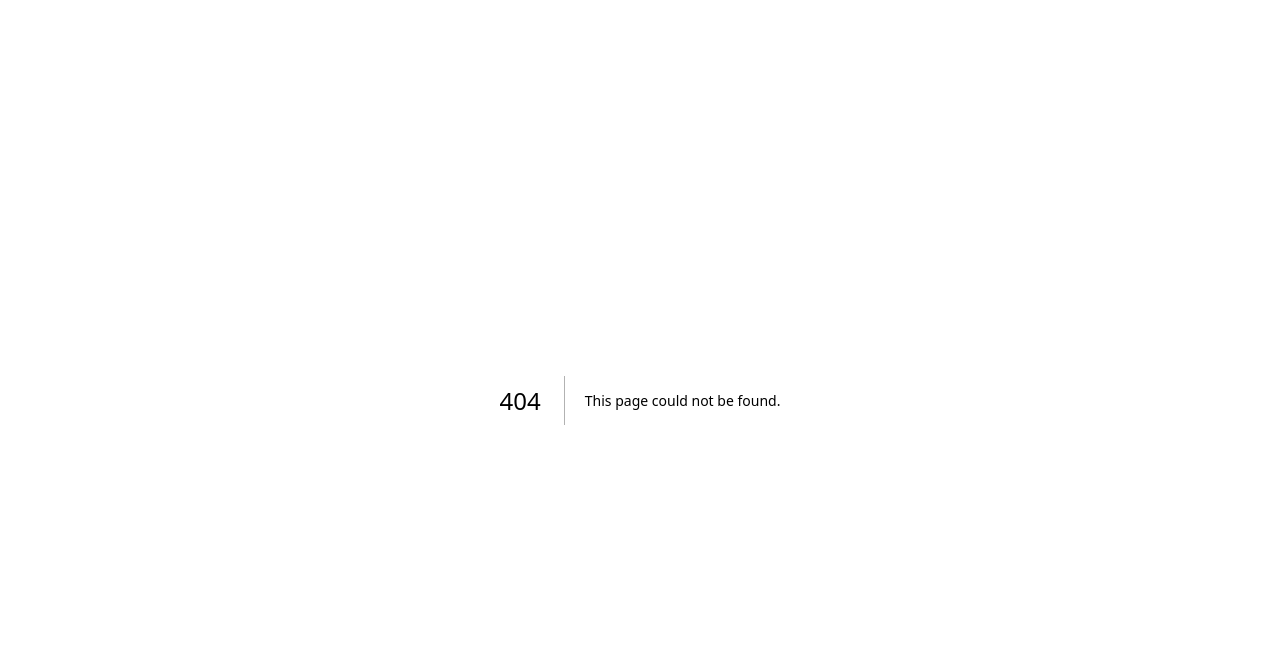
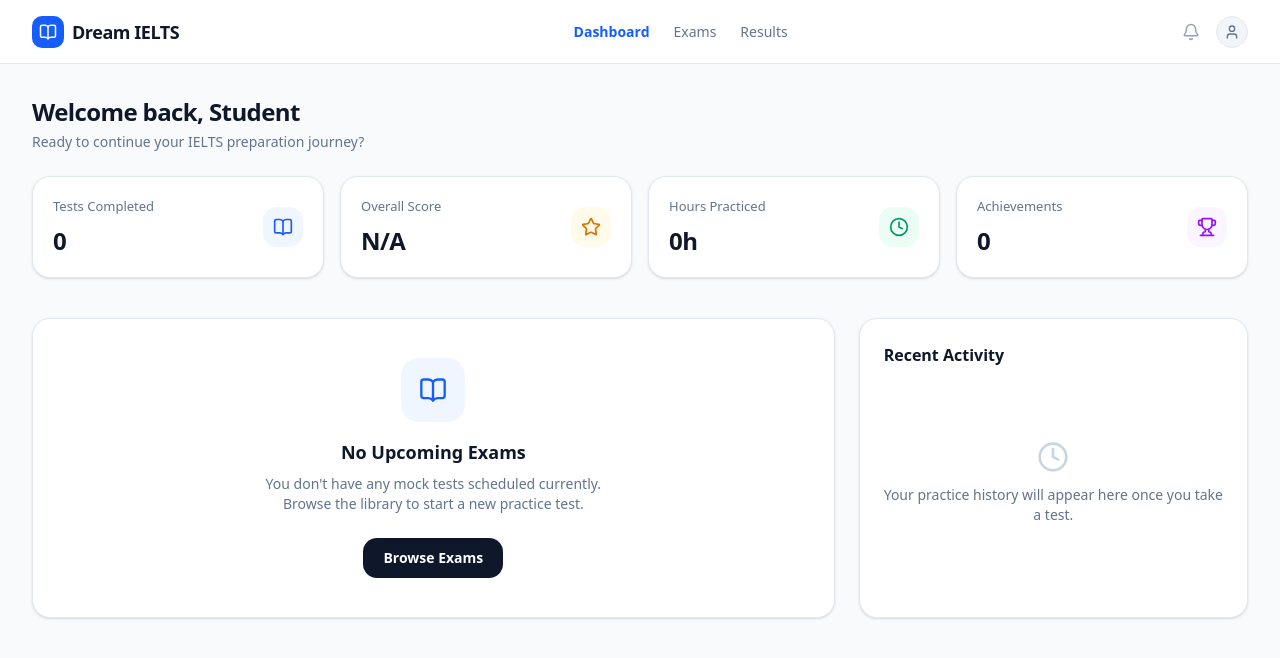
Before and after one commit to nizamseu/ielts, a Next.js app: page /learn in a window 1280 px wide. Before the commit this address had no page. Shown: the top 658 px of the page. Built offline with nearby package versions, Linux system fonts and the light colour scheme.

Commit message:
feat: implement student login page and protect learn routes via proxy middleware

```diff
--- /dev/null
+++ b/app/(student)/learn/layout.tsx
@@ -0,0 +1,40 @@
+import { ReactNode } from "react";
+import { BookOpen, User, Bell } from "lucide-react";
+
+export default function StudentLayout({ children }: { children: ReactNode }) {
+  return (
+    <div className="min-h-screen bg-slate-50 dark:bg-slate-950 flex flex-col">
+      {/* Student Top Navigation */}
+      <header className="h-16 border-b border-slate-200 dark:border-slate-800 bg-white dark:bg-slate-900 sticky top-0 z-30">
+        <div className="max-w-7xl mx-auto px-4 sm:px-6 lg:px-8 h-full flex items-center justify-between">
+          <div className="flex items-center gap-2">
+            <div className="w-8 h-8 rounded-lg bg-blue-600 flex items-center justify-center text-white">
+              <BookOpen size={18} />
+            </div>
+            <span className="font-bold text-slate-900 dark:text-white text-lg tracking-tight">Dream IELTS</span>
+          </div>
+
+          <nav className="hidden md:flex items-center gap-6">
+            <a href="/learn" className="text-sm font-semibold text-blue-600 dark:text-blue-400">Dashboard</a>
+            <a href="/learn/exams" className="text-sm font-medium text-slate-500 hover:text-slate-900 dark:hover:text-white transition-colors">Exams</a>
+            <a href="/learn/results" className="text-sm font-medium text-slate-500 hover:text-slate-900 dark:hover:text-white transition-colors">Results</a>
+          </nav>
+
+          <div className="flex items-center gap-4">
+            <button className="text-slate-400 hover:text-slate-600 dark:hover:text-slate-300">
+              <Bell size={18} />
+            </button>
+            <div className="h-8 w-8 rounded-full bg-slate-100 dark:bg-slate-800 flex items-center justify-center border border-slate-200 dark:border-slate-700">
+              <User size={16} className="text-slate-500" />
+            </div>
+          </div>
+        </div>
+      </header>
+
+      {/* Main Content Area */}
+      <main className="flex-1 flex flex-col w-full max-w-7xl mx-auto px-4 sm:px-6 lg:px-8 py-8">
+        {children}
+      </main>
+    </div>
+  );
+}
--- /dev/null
+++ b/app/(student)/learn/page.tsx
@@ -0,0 +1,78 @@
+"use client";
+
+import { motion } from "framer-motion";
+import { BookOpen, Star, Clock, Trophy } from "lucide-react";
+
+export default function StudentDashboard() {
+  return (
+    <div className="space-y-6">
+      {/* Header */}
+      <div>
+        <h1 className="text-2xl font-bold tracking-tight text-slate-900 dark:text-white">
+          Welcome back, Student
+        </h1>
+        <p className="mt-1 text-sm text-slate-500 dark:text-slate-400">
+          Ready to continue your IELTS preparation journey?
+        </p>
+      </div>
+
+      {/* Stats row */}
+      <div className="grid gap-4 md:grid-cols-2 lg:grid-cols-4">
+        {[
+          { label: "Tests Completed", value: "0", icon: BookOpen, color: "text-blue-600", bg: "bg-blue-50" },
+          { label: "Overall Score", value: "N/A", icon: Star, color: "text-amber-600", bg: "bg-amber-50" },
+          { label: "Hours Practiced", value: "0h", icon: Clock, color: "text-emerald-600", bg: "bg-emerald-50" },
+          { label: "Achievements", value: "0", icon: Trophy, color: "text-purple-600", bg: "bg-purple-50" },
+        ].map((stat, i) => (
+          <motion.div
+            key={i}
+            initial={{ opacity: 0, y: 10 }}
+            animate={{ opacity: 1, y: 0 }}
+            transition={{ delay: i * 0.1 }}
+            className="rounded-2xl border border-slate-200 dark:border-slate-800 bg-white dark:bg-slate-900 p-5 shadow-sm"
+          >
+            <div className="flex items-center justify-between">
+              <div>
+                <p className="text-[13px] font-medium text-slate-500 dark:text-slate-400">
+                  {stat.label}
+                </p>
+                <p className="mt-2 text-2xl font-bold text-slate-900 dark:text-white tracking-tight">
+                  {stat.value}
+                </p>
+              </div>
+              <div className={`h-10 w-10 flex items-center justify-center rounded-xl ${stat.bg} ${stat.color} dark:bg-opacity-10`}>
+                <stat.icon className="h-5 w-5" />
+              </div>
+            </div>
+          </motion.div>
+        ))}
+      </div>
+
+      {/* Main Content Sections */}
+      <div className="grid gap-6 md:grid-cols-2 lg:grid-cols-3 pt-4">
+        {/* Next Exam */}
+        <div className="lg:col-span-2 rounded-2xl border border-slate-200 dark:border-slate-800 bg-white dark:bg-slate-900 p-6 shadow-sm flex flex-col items-center justify-center min-h-[300px] text-center">
+          <div className="w-16 h-16 bg-blue-50 dark:bg-blue-500/10 text-blue-600 dark:text-blue-400 rounded-2xl flex items-center justify-center mb-4">
+            <BookOpen size={28} />
+          </div>
+          <h3 className="text-lg font-bold text-slate-900 dark:text-white mb-2">No Upcoming Exams</h3>
+          <p className="text-sm text-slate-500 max-w-sm mb-6">
+            You don&apos;t have any mock tests scheduled currently. Browse the library to start a new practice test.
+          </p>
+          <button className="px-5 py-2.5 bg-slate-900 dark:bg-white text-white dark:text-slate-900 text-sm font-semibold rounded-xl hover:bg-slate-800 dark:hover:bg-slate-100 transition-colors">
+            Browse Exams
+          </button>
+        </div>
+
+        {/* Recent Activity */}
+        <div className="rounded-2xl border border-slate-200 dark:border-slate-800 bg-white dark:bg-slate-900 p-6 shadow-sm">
+          <h3 className="font-bold text-slate-900 dark:text-white mb-4">Recent Activity</h3>
+          <div className="flex flex-col items-center justify-center h-[200px] text-center">
+            <Clock size={32} className="text-slate-300 dark:text-slate-600 mb-3" />
+            <p className="text-sm text-slate-500">Your practice history will appear here once you take a test.</p>
+          </div>
+        </div>
+      </div>
+    </div>
+  );
+}
--- a/app/login/page.tsx
+++ b/app/login/page.tsx
@@ -31,9 +31,16 @@ export default function LoginPage() {
       } else if (data?.token) {
         // Store the token as a cookie so middleware can protect routes
         document.cookie = `better-auth.session_token=${data.token}; path=/; max-age=${60 * 60 * 24 * 7}; SameSite=Lax`;
-        router.push("/admin");
+
+        // Use user object from session context if available, fallback to basic auth route split
+        if (data?.user?.role === 'student' || data?.user?.role === 'user') {
+          router.push("/learn");
+        } else {
+          router.push("/admin");
+        }
       } else {
-        // Fallback: session was set via httpOnly cookie by the server
+        // Fallback: session was set via httpOnly cookie by the server... we don't have user object
+        // For fallback, might need to fetch me() but we assume admin route for safety here until context loads
         router.push("/admin");
       }
     } catch (err: any) {
--- /dev/null
+++ b/components/RequireRole.tsx
@@ -0,0 +1,53 @@
+"use client";
+
+import { useEffect } from "react";
+import { useRouter, usePathname } from "next/navigation";
+import { useSession } from "@/lib/auth-client";
+import { Loader2 } from "lucide-react";
+
+export function RequireRole({
+  children,
+  allowedRoles,
+  fallbackRoute
+}: {
+  children: React.ReactNode;
+  allowedRoles: string[];
+  fallbackRoute: string;
+}) {
+  const router = useRouter();
+  const pathname = usePathname();
+  const { data: session, isPending } = useSession();
+
+  useEffect(() => {
+    if (!isPending) {
+      if (!session) {
+        router.push("/login");
+        return;
+      }
+
+      // Default missing roles to 'student' so they don't accidentally bypass admin checks
+      const userRole = session?.user?.role || 'student';
+
+      if (!allowedRoles.includes(userRole)) {
+        router.replace(fallbackRoute);
+      }
+    }
+  }, [session, isPending, router, allowedRoles, fallbackRoute, pathname]);
+
+  if (isPending) {
+    return (
+      <div className="flex h-screen w-full items-center justify-center bg-slate-50 dark:bg-[#0a0f1c]">
+        <Loader2 className="h-8 w-8 animate-spin text-blue-600" />
+      </div>
+    );
+  }
+
+  // Double check before rendering
+  const userRole = session?.user?.role || 'student';
+  if (session && allowedRoles.includes(userRole)) {
+    return <>{children}</>;
+  }
+
+  // Prevent flash of content
+  return null;
+}
--- a/proxy.ts
+++ b/proxy.ts
@@ -8,8 +8,7 @@ export default function proxy(request: NextRequest) {
   // Extract path
   const path = request.nextUrl.pathname;
 
-  // Paths that require auth
-  const isDashboardPath = path.startsWith('/admin');
+  const isProtectedPath = path.startsWith('/admin') || path.startsWith('/learn');
 
   // Public paths
   const isPublicPath = path === '/login' || path === '/register';
@@ -17,8 +16,8 @@ export default function proxy(request: NextRequest) {
   // Check auth token
   const hasToken = request.cookies.has(AUTH_COOKIE);
 
-  // If trying to access dashboard without token, redirect to login
-  if (isDashboardPath && !hasToken) {
+  // If trying to access protected path without token, redirect to login
+  if (isProtectedPath && !hasToken) {
     return NextResponse.redirect(new URL('/login', request.url));
   }
 
```
